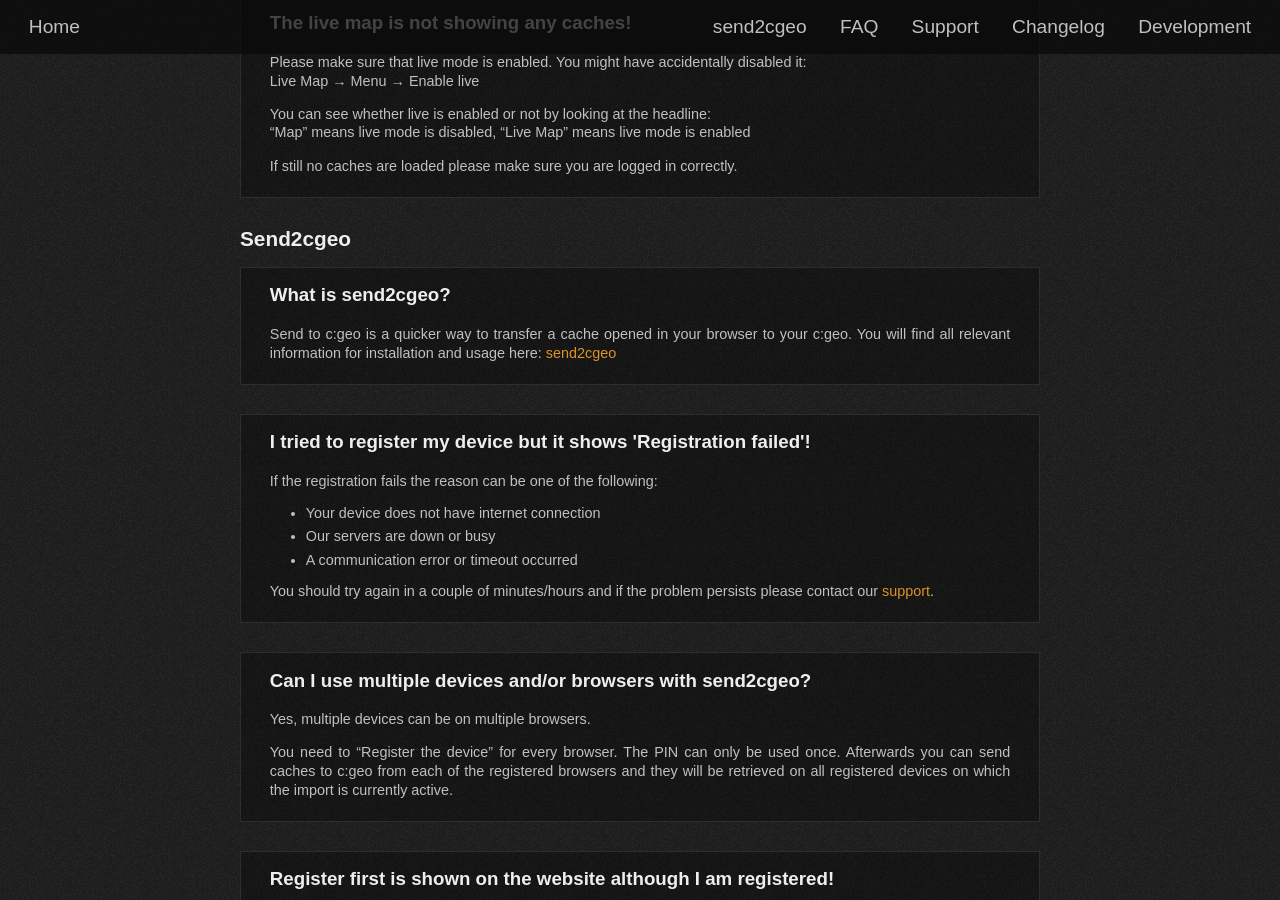
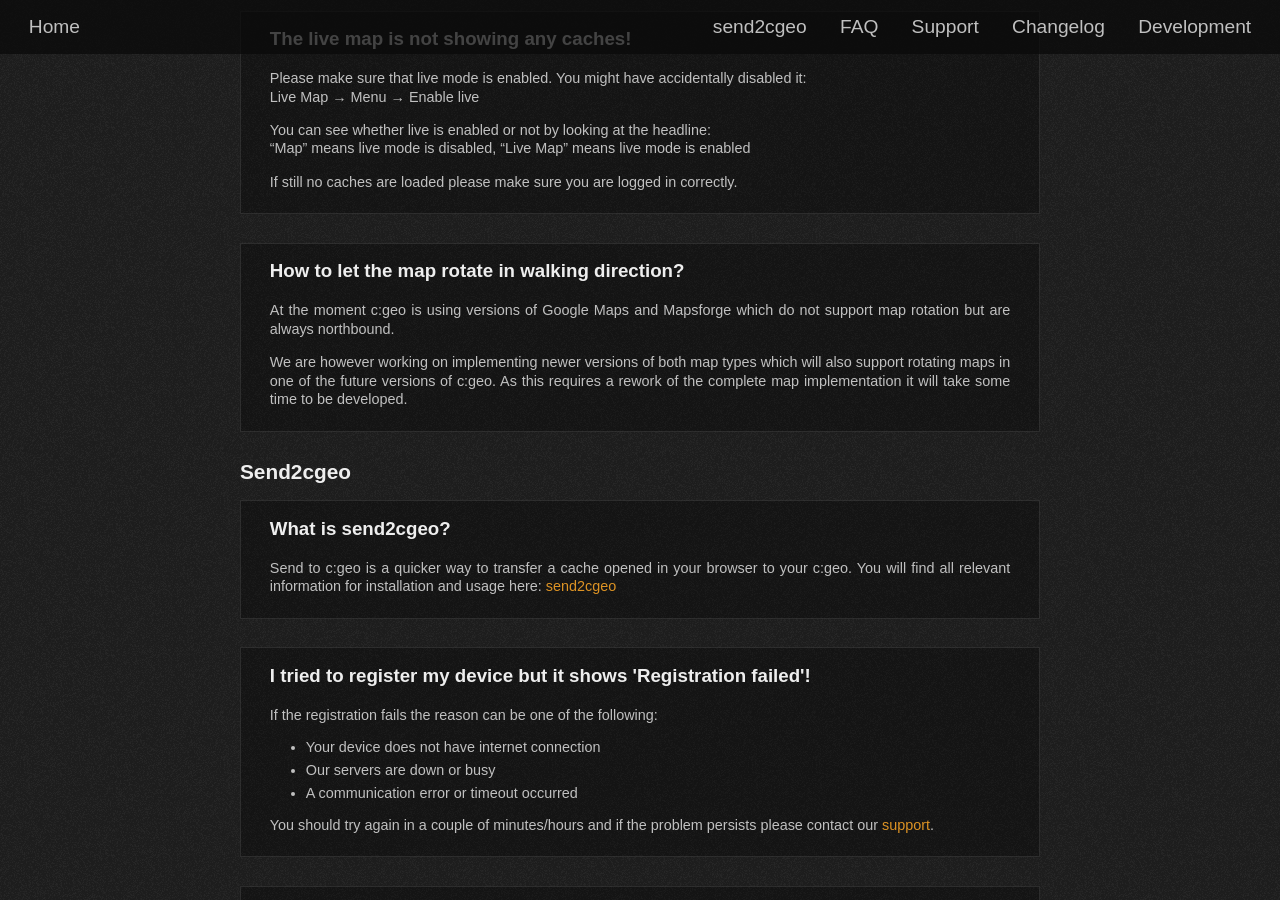
Before and after one commit to cgeo/cgeo.github.io, a Jekyll site: the page built from faq.html, in a window 1280 px wide and 900 px high, scrolled down 19905 px. Built offline with Jekyll 4.4.1, drawn with Linux system fonts in a browser that asks for light colours; some web fonts are replaced; some of the changed text lies outside the part shown.

Commit message:
FAQ: New entry - Map rotation support

```diff
--- a/_data/faq.yml
+++ b/_data/faq.yml
@@ -758,6 +758,13 @@
 
             If still no caches are loaded please make sure you are logged in correctly.
 
+      - title: How to let the map rotate in walking direction?
+        id: map-rotation
+        content: |
+            At the moment c:geo is using versions of Google Maps and Mapsforge which do not support map rotation but are always northbound.
+
+            We are however working on implementing newer versions of both map types which will also support rotating maps in one of the future versions of c:geo.
+            As this requires a rework of the complete map implementation it will take some time to be developed.
 
 - title: Send2cgeo
   items:
```
